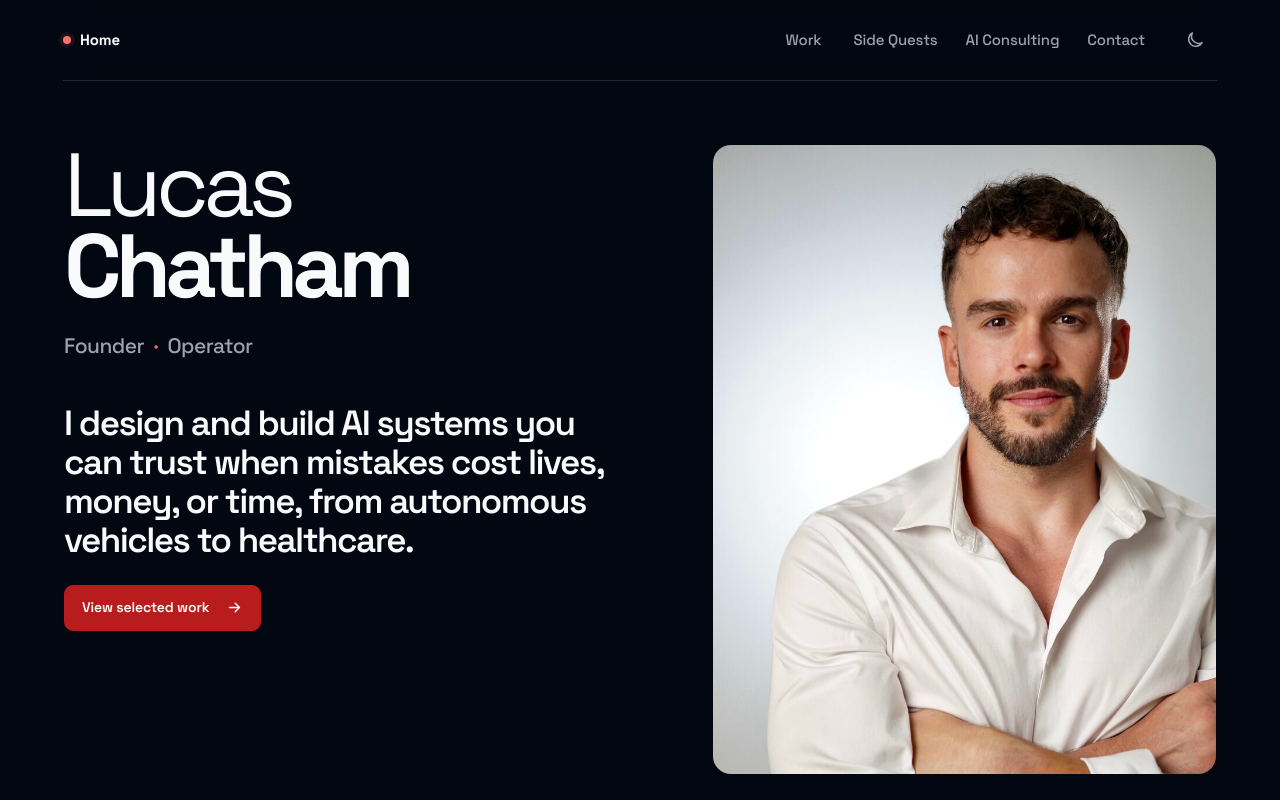
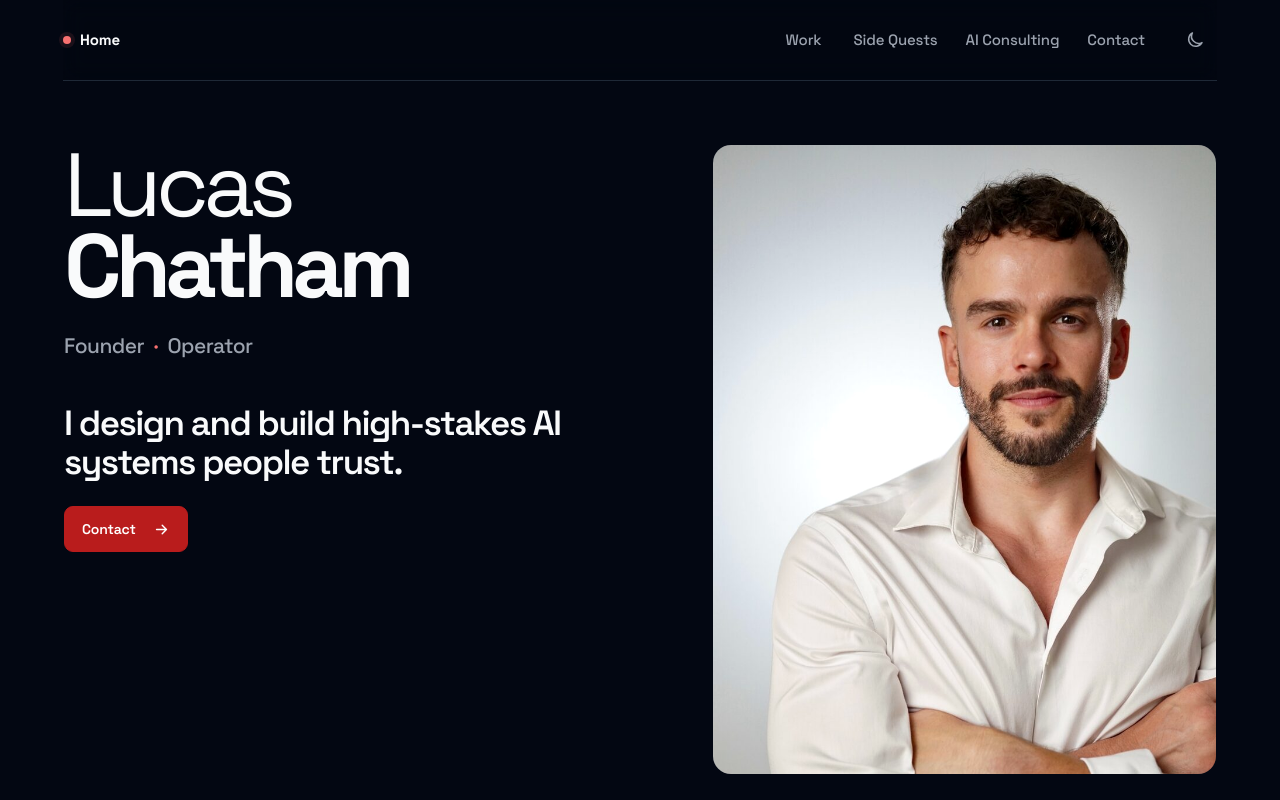
Before and after one commit to lucaschatham/lucaschatham, a Next.js app: page / in a window 1280 px wide. Shown: the top 800 px of the page. Built offline with nearby package versions, Linux system fonts and the light colour scheme.

Commit message:
refine homepage hero message and CTA

```diff
--- a/components/manifest.tsx
+++ b/components/manifest.tsx
@@ -168,14 +168,13 @@ export function Hero() {
           </p>
         </div>
         <p className="hero-proposition">
-          I design and build AI systems you can trust when mistakes cost lives,
-          money, or time, from autonomous vehicles to healthcare.
+          I design and build high-stakes AI systems people trust.
         </p>
         <Link
           className="hero-action hero-action-primary"
-          href="#work-heading"
+          href="#contact"
         >
-          View selected work
+          Contact
           <ArrowRightIcon />
         </Link>
       </div>
```
Also changed, not shown: 1 other file (tests, documents, lock files or other folders).
